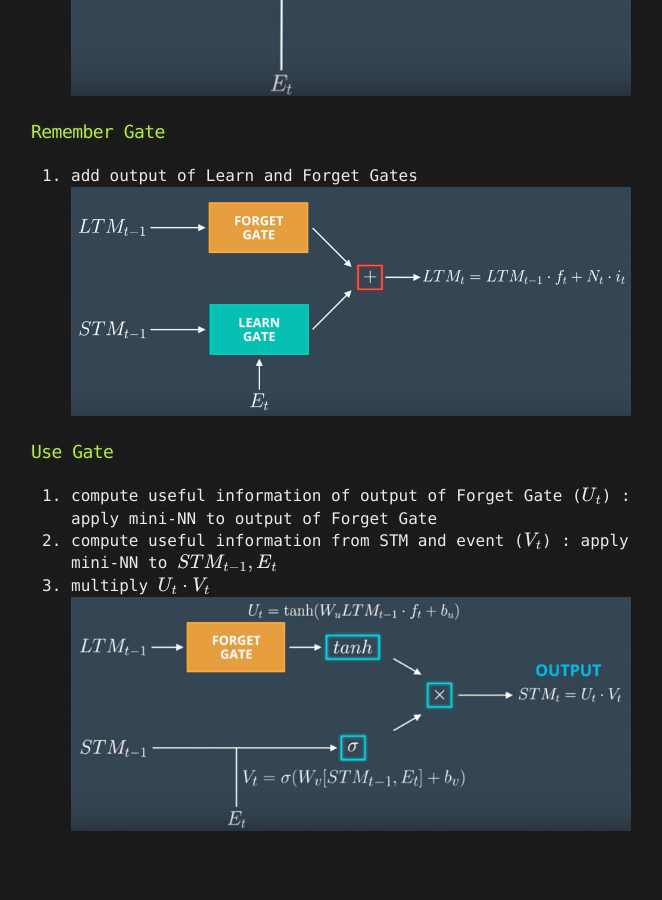
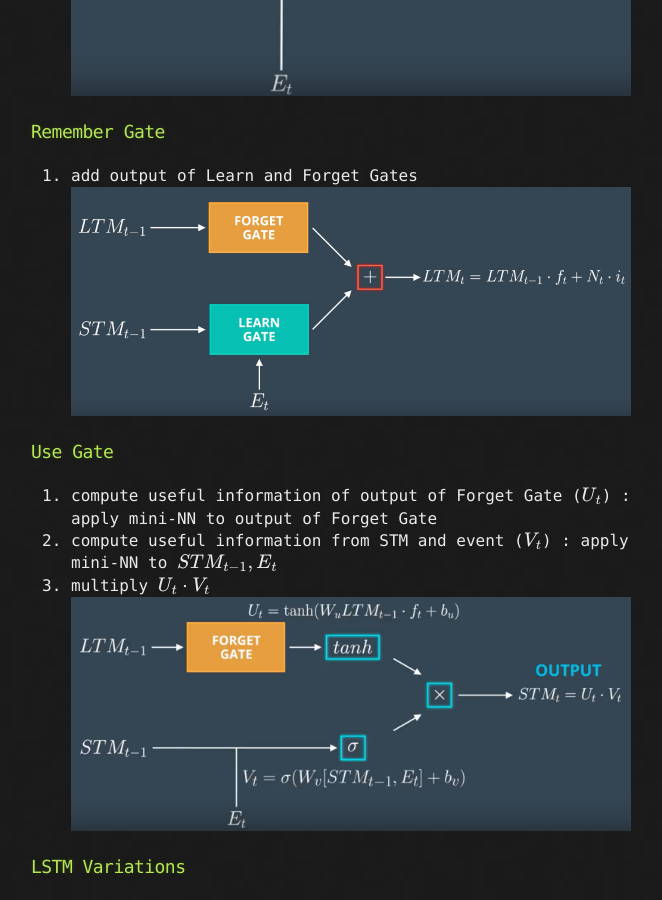
Before and after one commit to LivingProgram/ml-notes, a Jekyll site: the page built from chapter-3/index.md, in a window 1280 px wide and 900 px high, scrolled down 11537 px. Shown: the whole window, without its empty margins (309-971 px from the left). Built offline with Jekyll 4.4.1, drawn with Linux system fonts in a browser that asks for light colours; our own code applies the rules of GitHub Pages for plain Markdown files; formulas are drawn with MathJax 3; the repository's description, which GitHub fills in, is left out; before the commit the page ends 12394 px from its top, so only the background shows below that.

Commit message:
add lstm variations notes

```diff
--- a/chapter-3/index.md
+++ b/chapter-3/index.md
@@ -216,3 +216,5 @@ LSTM Advantages:
 2. compute useful information from STM and event ($$V_t$$) : apply mini-NN to $$STM_{t-1},E_t$$
 3. multiply $$U_t \cdot V_t$$
 ![ml-notes_34](/images/ml-notes_34.png)
+
+### LSTM Variations
```
